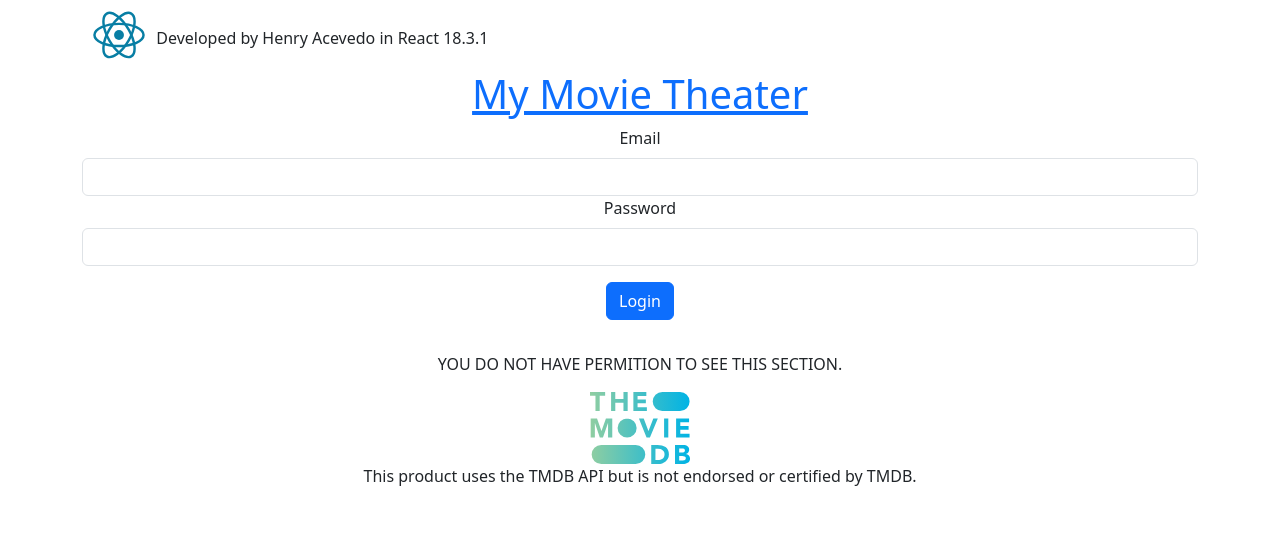
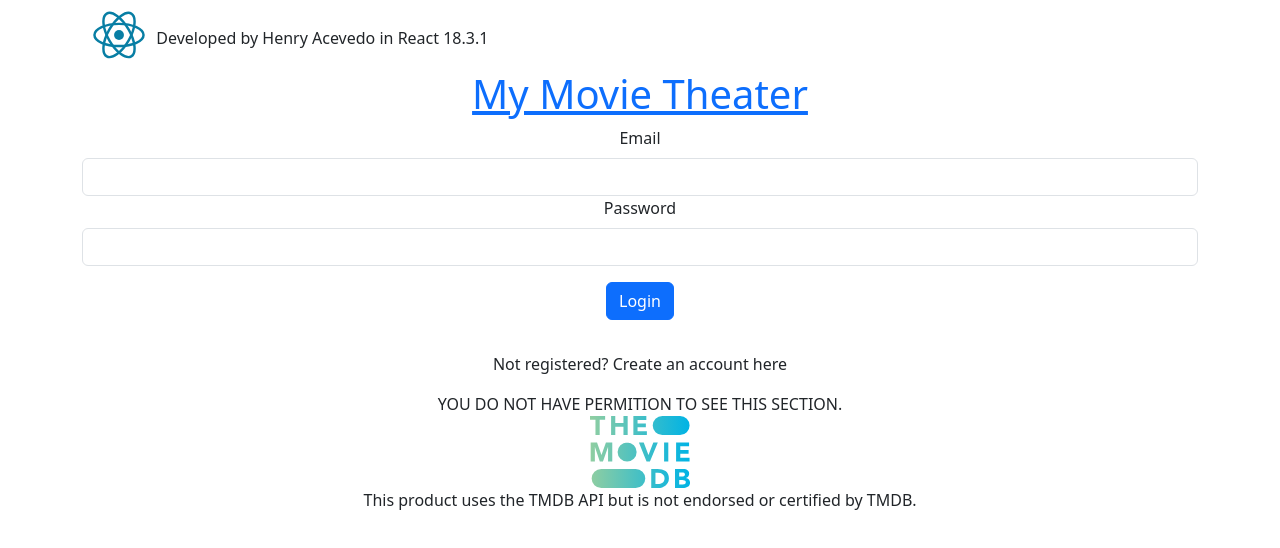
Before and after one commit to henryluthor/movieTheater, a React (Create React App) app: page /NoPermit in a window 1280 px wide. Shown: the top 548 px of the page. Built offline with nearby package versions, Linux system fonts and the light colour scheme; no server answers.

Commit message:
Cleaned up code

```diff
--- a/src/components/Header.jsx
+++ b/src/components/Header.jsx
@@ -14,8 +14,6 @@ const Header = () => {
         <p style={{margin: 10}}>Developed by Henry Acevedo in React {reactVersion}</p>
       </div>
       <h1><a href="/">{companyData.companyName}</a></h1>
-      {/* <h1>{companyData.companyName}</h1> */}
-      {/* <a href="/">PAGINA INICIAL</a> */}
     </div>
   );
 };
--- a/src/components/LoginV5.jsx
+++ b/src/components/LoginV5.jsx
@@ -1,4 +1,4 @@
-import React, {useState, useEffect } from "react";
+import {useState, useEffect } from "react";
 import axios from 'axios';
 
 const LoginV5 = () => {
@@ -19,19 +19,18 @@ const LoginV5 = () => {
     // With axios
     axios.get('https://localhost:7046/api/Auth/authenticated', { withCredentials: true})
     .then(response => {
-      console.log("useEffect response:");
-      console.log(response);
       if(response.data.authenticated){
         setAuthenticated(true);
         setLoggedInUser(response.data.email);
       }
     })
     .catch(error => {
-      // console.error("Error:");
-      // console.error(error);
+      console.error("Error:");
+      console.error(error);
     });
 
-    // With fetch
+    // With fetch first you must make an async function, then call that function
+    // because you cannot have useEffect itself as async
     // const fetchData = async () => {
     //   try{
     //     var response = await fetch("https://localhost:7046/api/Auth/authenticated", {
@@ -79,12 +78,6 @@ const LoginV5 = () => {
 			});
 
       var responseJson = await response.json();
-      console.log("submit responseJson");
-      console.log(responseJson);
-      console.log("submit responseJson.authenticated");
-      console.log(responseJson.authenticated);
-      console.log("responseJson.email");
-      console.log(responseJson.email);
 
       if(responseJson.authenticated){
         setAuthenticated(true);
@@ -150,6 +143,7 @@ const LoginV5 = () => {
           <button className="btn btn-primary m-3">Login</button>
           <p>{loginMessage}</p>
         </form>
+        <p>Not registered? Create an account here</p>
       </div>
     );
   }
--- a/src/components/NoPermit.jsx
+++ b/src/components/NoPermit.jsx
@@ -1,8 +1,6 @@
 const NoPermit = () => {
     return(
-        <div>
-            <p>YOU DO NOT HAVE PERMITION TO SEE THIS SECTION.</p>
-        </div>
+        <div>YOU DO NOT HAVE PERMITION TO SEE THIS SECTION.</div>
     )
 }
 
```
Also changed, not shown: src/components/UserForm.jsx (added, +7 -0 lines).
